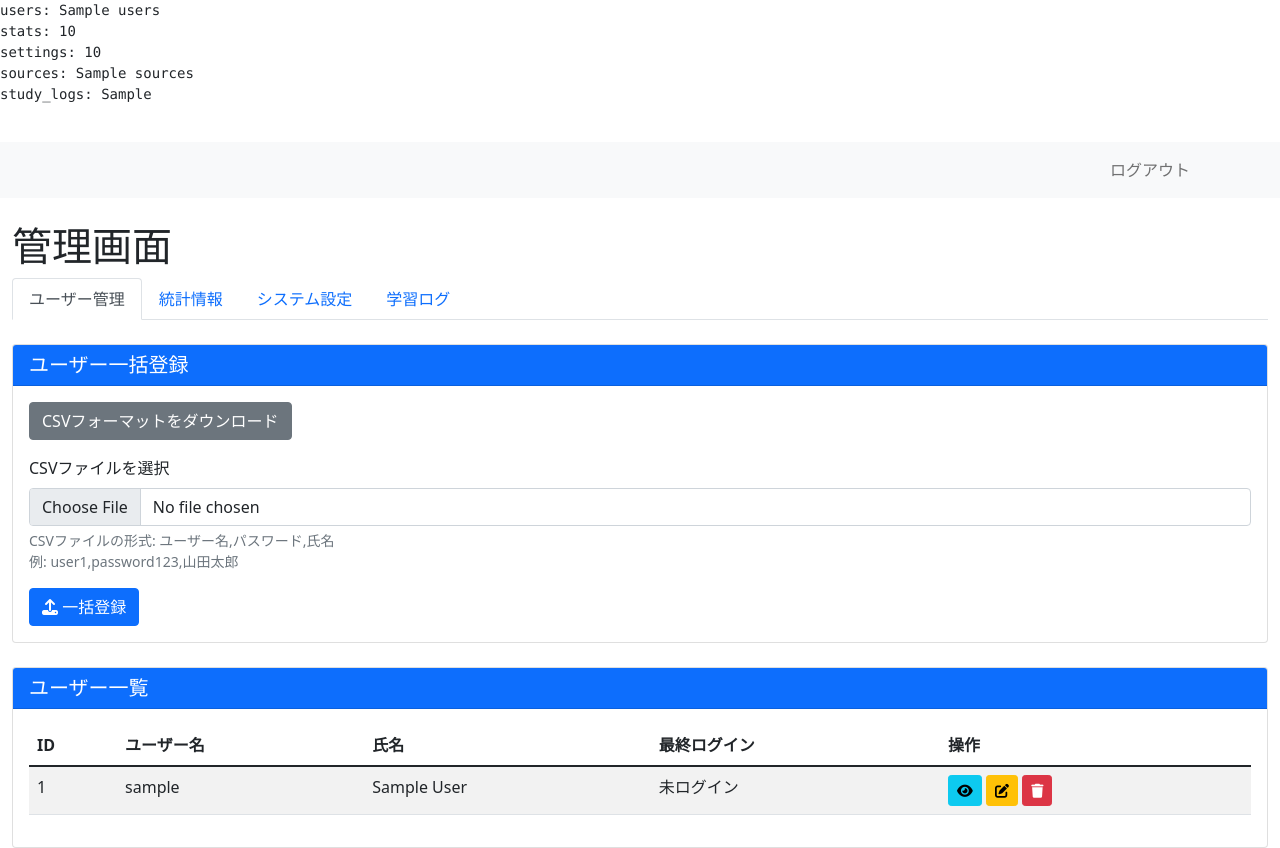
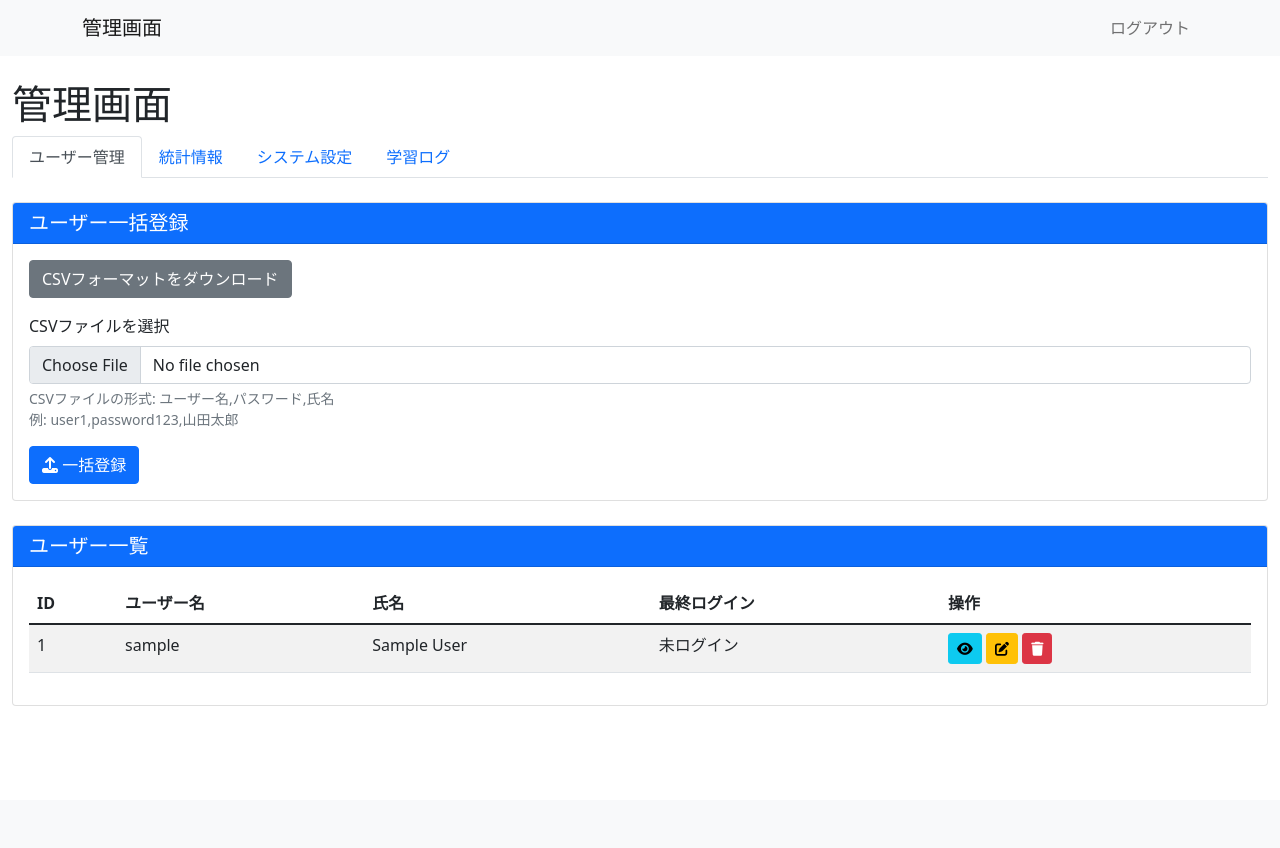
Before and after one commit to GHTAKAHIRO/flashcard-app, a Flask app: template templates/admin.html in a window 1280 px wide. After the commit the page ends 706 px from the top, so only its background shows below. Run offline with Flask 3, Linux system fonts and the light colour scheme; the template is opened without the code that fills it: most values are stand-ins (such as "Sample title", 1, 10 or a date in 2020); some libraries are stand-ins or nearby versions.

Commit message:
Refactor admin.html to improve layout by adjusting the navbar structure for better alignment and removing debug information display, enhancing overall readability and user experience.

```diff
--- a/templates/admin.html
+++ b/templates/admin.html
@@ -9,16 +9,10 @@
     {# <link rel="stylesheet" href="{{ url_for('static', filename='css/large-display.css') }}"> #}
 </head>
 <body>
-    <pre>
-users: {{ users }}
-stats: {{ stats }}
-settings: {{ settings }}
-sources: {{ sources }}
-study_logs: {{ study_logs }}
-    </pre>
     <!-- ヘッダー -->
     <nav class="navbar navbar-expand-lg navbar-light bg-light">
-        <div class="container">
+        <div class="container d-flex justify-content-between align-items-center">
+            <span class="navbar-brand mb-0 h1">管理画面</span>
             <div class="navbar-nav ms-auto">
                 <a class="nav-link" href="{{ url_for('logout') }}">ログアウト</a>
             </div>
```
